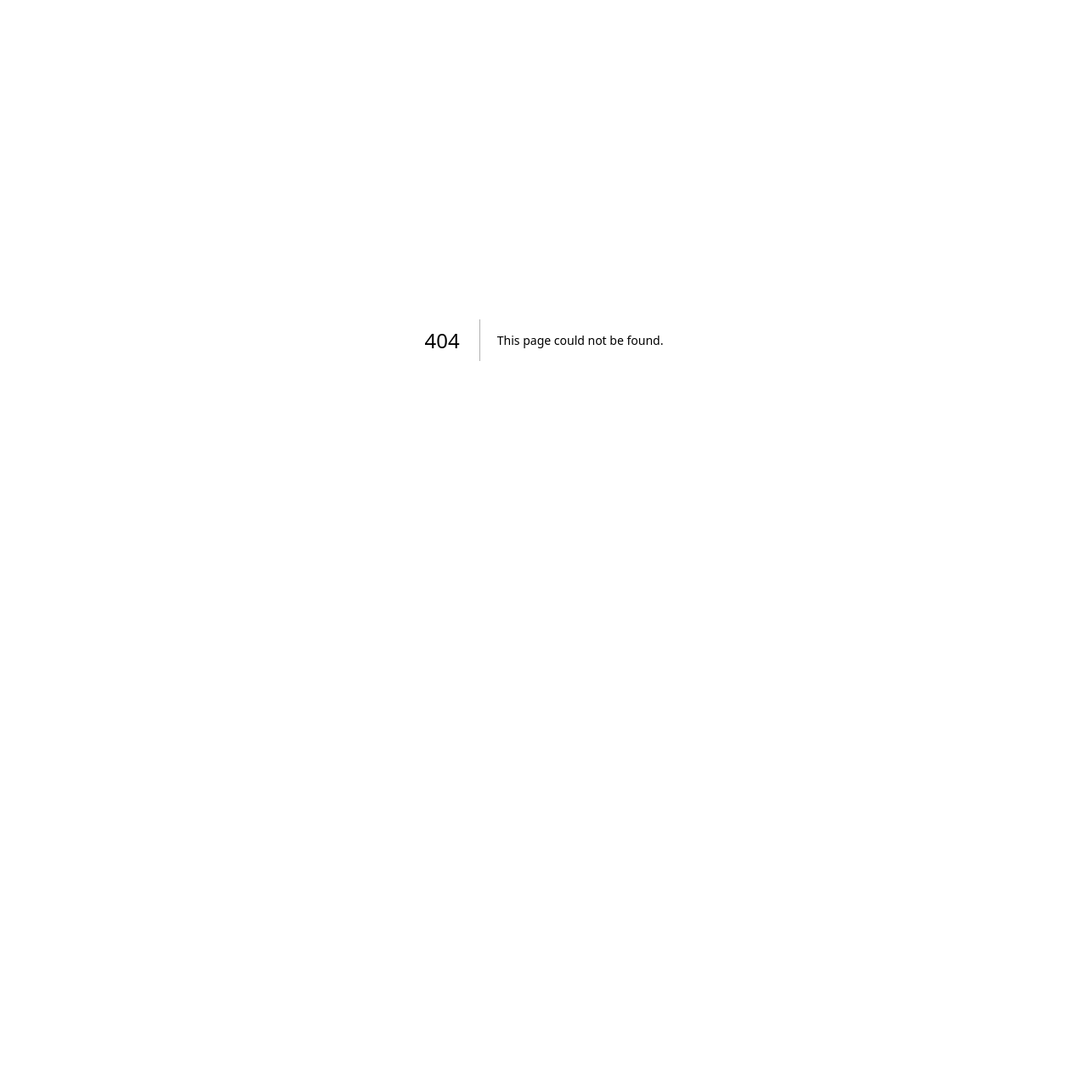
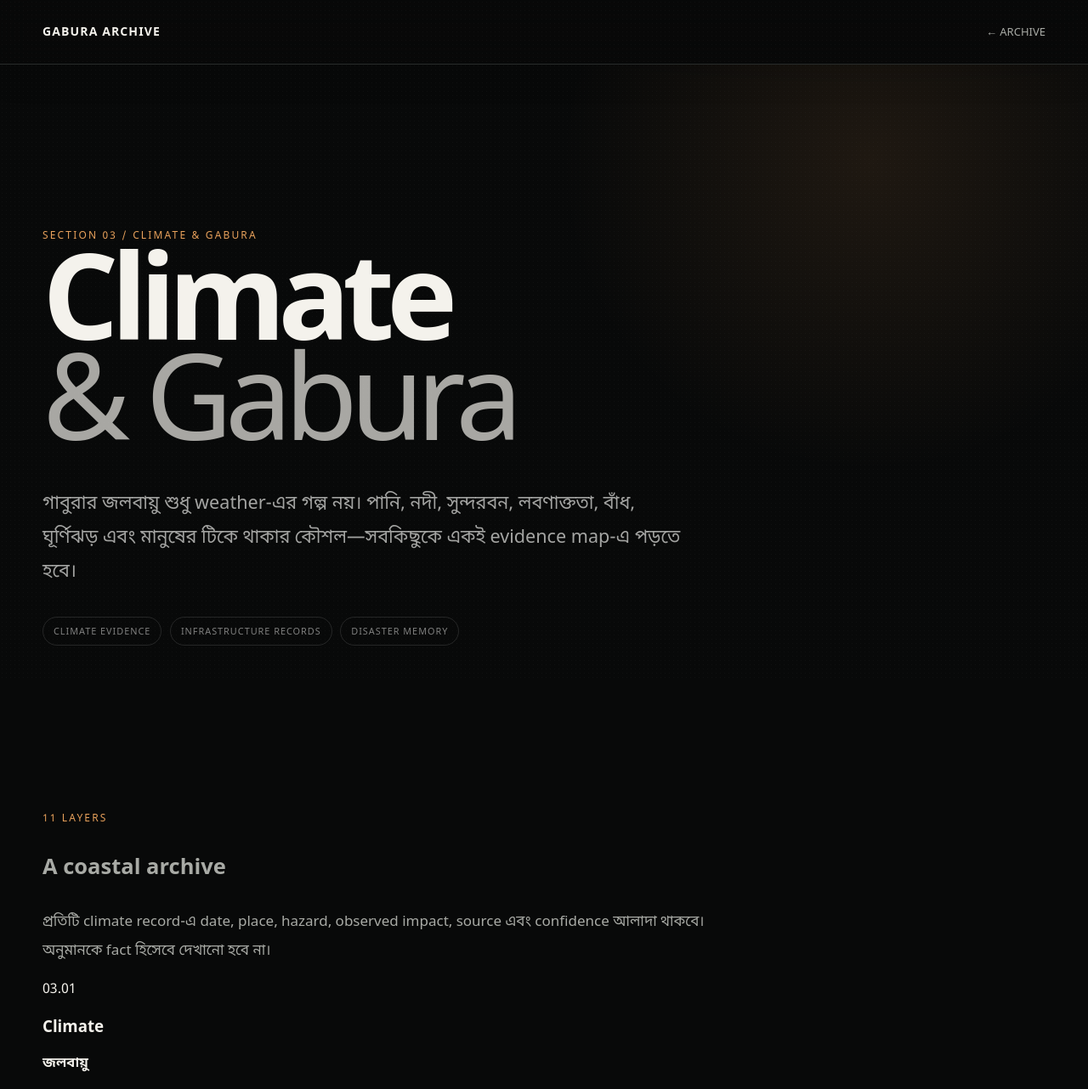
Before and after one commit to triyad2009/Gabura_Union, a Next.js app: page /climate in a window 1280 px wide. Before the commit this address had no page. Shown: the top 1282 px of the page at 85% size. Before the commit the page ends 800 px from the top, so only its background shows below. Built offline with nearby package versions, Linux system fonts and the light colour scheme.

Commit message:
feat(climate): start section 03 climate and gabura

```diff
--- /dev/null
+++ b/app/climate/page.tsx
@@ -0,0 +1,22 @@
+import Link from "next/link";
+
+const layers=[
+["climate","Climate","জলবায়ু","Heat, rainfall, tidal dynamics and long-term environmental change."],
+["sundarbans","Sundarbans","সুন্দরবন","Mangrove ecology, protection, resources and the human-forest relationship."],
+["cyclones","Cyclones","ঘূর্ণিঝড়","Sidr, Aila, Bulbul, Amphan, Yaas, Remal and future storm records."],
+["floods","Floods","বন্যা ও জলোচ্ছ্বাস","Tidal flooding, waterlogging, inundation depth and recovery."],
+["river-erosion","River Erosion","নদীভাঙন","Kholpetua, riverbank movement and erosion evidence."],
+["salinity","Salinity","লবণাক্ততা","Soil, surface water, groundwater and seasonal salinity."],
+["drinking-water","Drinking Water","পানীয় জল","Ponds, rainwater, treatment, access and post-cyclone crises."],
+["polder-15","Polder 15","পোল্ডার ১৫","Embankment, drainage, khal rehabilitation and coastal protection works."],
+["coastal-protection","Coastal Protection","উপকূল সুরক্ষা","Embankment, sluice, slope protection and resilience infrastructure."],
+["environment","Environment","পরিবেশ","Mangrove, biodiversity, land, water and human pressure."],
+["disaster-timeline","Disaster Timeline","দুর্যোগের সময়রেখা","A date-by-date record of major hazards and their local effects."]
+];
+
+export default function ClimatePage(){return <main>
+<header className="nav"><div className="wrap history-nav"><Link className="brand" href="/">GABURA ARCHIVE</Link><Link className="navlink" href="/">← ARCHIVE</Link></div></header>
+<section className="layer-hero"><div className="wrap"><div className="eyebrow">SECTION 03 / CLIMATE & GABURA</div><h1>Climate<br/><em>& Gabura</em></h1><p>গাবুরার জলবায়ু শুধু weather-এর গল্প নয়। পানি, নদী, সুন্দরবন, লবণাক্ততা, বাঁধ, ঘূর্ণিঝড় এবং মানুষের টিকে থাকার কৌশল—সবকিছুকে একই evidence map-এ পড়তে হবে।</p><div className="layer-meta"><span>Climate evidence</span><span>Infrastructure records</span><span>Disaster memory</span></div></div></section>
+<section className="layer-content"><div className="wrap"><div className="section-intro"><div><div className="eyebrow">11 LAYERS</div><h2>A coastal archive</h2></div><p>প্রতিটি climate record-এ date, place, hazard, observed impact, source এবং confidence আলাদা থাকবে। অনুমানকে fact হিসেবে দেখানো হবে না।</p></div><div className="climate-grid">{layers.map(([slug,title,bn,desc],i)=><Link key={slug} href={"/climate/"+slug} className="climate-card"><span>03.{String(i+1).padStart(2,"0")}</span><h3>{title}</h3><b>{bn}</b><p>{desc}</p><i>Explore →</i></Link>)}</div></div></section>
+<section className="layer-facts"><div className="wrap facts-grid"><div><div className="eyebrow">Evidence snapshot</div><h2>What we know.</h2></div><div className="fact-list"><div><span>01</span>Polder-15 surrounds Gabura and was conceived in the 1960s; construction began in 1968 and was completed in 1971.</div><div><span>02</span>BWDB records identify cyclone, tidal flooding and salinity intrusion as core risks for the polder.</div><div><span>03</span>2024 Cyclone Remal caused a documented drinking-water crisis in Gabura after saltwater entered a major pond source.</div><div><span>04</span>Current Polder-15 rehabilitation includes a 210-metre remaining embankment work package scheduled from September 2026 to May 2027.</div></div></div></section>
+</main>}
```
